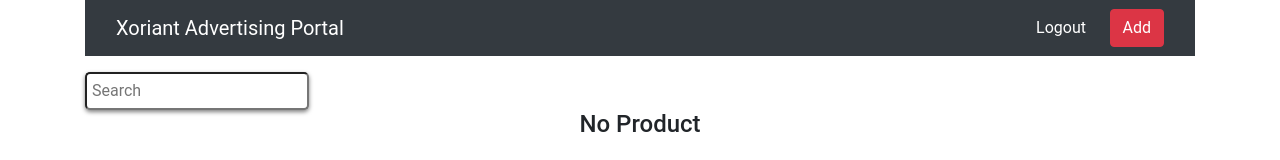
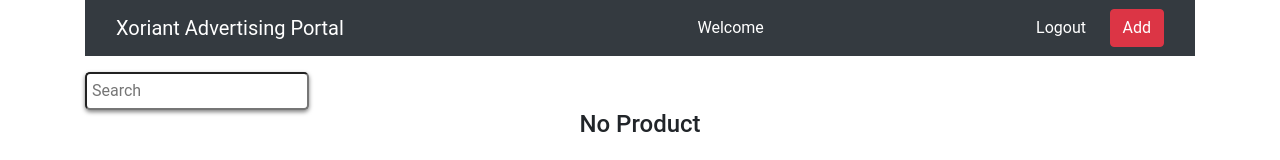
Before and after one commit to sagar0937/xor-mart-app, a React (Create React App) app: page /home in a window 1280 px wide. Shown: the top 160 px of the page. Built offline with nearby package versions, Linux system fonts and the light colour scheme.

Commit message:
few chnages css

```diff
--- a/src/components/CardList.css
+++ b/src/components/CardList.css
@@ -17,7 +17,7 @@
     height: 170px !important;
     border: 1px solid black !important;
     box-shadow: 0 2px 4px 0 rgba(0,0,0,0.5) !important;
-    cursor: pointer;
+    /* cursor: pointer; */
     width: 100% !important;
     background-color: #fff !important;
     height: 140px !important;
@@ -39,6 +39,8 @@
     position: absolute;
     top: 9px;
     right: 6px;
+    cursor: pointer;
+    color: #2D5C9C !important;
 }
 .description-text{
     overflow: hidden;
@@ -102,3 +104,42 @@
   border: 1px solid #999;
   font-size: 20px;
 }
+
+
+/* .card-wrapper {
+    position: relative;
+    display: inline-block;
+    width: 100px;
+    height: 100px;
+    background-color: #fff;
+    border-radius: 5px;
+    box-shadow: 0 1px 2px rgba(0, 0, 0, 0.1);
+    border-radius: 5px;
+    -webkit-transition: all 0.6s cubic-bezier(0.165, 0.84, 0.44, 1);
+    transition: all 0.6s cubic-bezier(0.165, 0.84, 0.44, 1);
+  }
+
+  .card-wrapper::after {
+    content: "";
+    border-radius: 5px;
+    position: absolute;
+    z-index: -1;
+    top: 0;
+    left: 0;
+    width: 100%;
+    height: 100%;
+    box-shadow: 0 5px 15px rgba(0, 0, 0, 0.3);
+    opacity: 0;
+    -webkit-transition: all 0.6s cubic-bezier(0.165, 0.84, 0.44, 1);
+    transition: all 0.6s cubic-bezier(0.165, 0.84, 0.44, 1);
+  }
+
+  .card-wrapper:hover {
+    -webkit-transform: scale(1.10, 1.10);
+    transform: scale(1.10, 1.10);
+  }
+
+  .card-wrapper:hover::after {
+      opacity: 1;
+  }
+   */
--- a/src/components/EditModal.js
+++ b/src/components/EditModal.js
@@ -17,7 +17,7 @@
   });
   const history = useHistory();
   const toggle = (users) => {
-    console.log("selectedUser", selectedUser);
+   // console.log("selectedUser", selectedUser);
     editUser(selectedUser);
     setModal(!modal);
   };
@@ -41,9 +41,9 @@
   const onChangeD = (e) => {
     setSelectedUser({ ...selectedUser, [e.target.name]: e.target.value });
   };
-  const onChangeB = (e) => {
-    setSelectedUser({ ...selectedUser, [e.target.name]: e.target.value });
-  };
+  // const onChangeB = (e) => {
+  //   setSelectedUser({ ...selectedUser, [e.target.name]: e.target.value });
+  // };
   const onChangeL = (e) => {
     setSelectedUser({ ...selectedUser, [e.target.name]: e.target.value });
   };
@@ -98,7 +98,7 @@
               ></Input>
             </FormGroup>
 
-            <FormGroup>
+            {/* <FormGroup>
               <Label for="exampleText">By</Label>
               <Input
                 type="text"
@@ -109,7 +109,7 @@
                 required
                 disabled={true}
               ></Input>
-            </FormGroup>
+            </FormGroup> */}
             <FormGroup>
               <Label for="exampleText">Location</Label>
               <Input
--- a/src/components/Heading.js
+++ b/src/components/Heading.js
@@ -12,6 +12,7 @@
 import "font-awesome/css/font-awesome.min.css";
 
 export const Heading = (props) => {
+  let username = localStorage.getItem("username");
   function logOut() {
     localStorage.getItem("username");
     localStorage.removeItem("username");
@@ -34,6 +35,12 @@
             <i className="fa fa-sign-out" aria-hidden="true"></i>
           </NavLink>
         </NavItem>
+        <NavItem className="welcome-user">
+          <NavLink className="d-none d-lg-block welcome-user-text" >
+            Welcome  {username}
+          </NavLink>
+
+        </NavItem>
         <Nav>
           {/* <NavItem>
             <Link className="btn btn-primary" to="/add">Add User</Link>
--- a/src/components/Validate.js
+++ b/src/components/Validate.js
@@ -51,10 +51,10 @@
     validationSchema={Yup.object().shape({
         username: Yup.string()
 
-        .required("No Username provided"),
+        .required("No username provided"),
       password: Yup.string()
         .required("No password provided.")
-        .min(8, "Password is too short - should be 6 chars minimum.")
+        .min(6, "Password is too short - should be 6 chars minimum.")
         .matches(/^(?=.*[A-Za-z])(?=.*\d)(?=.*[@$!%*#?&])[A-Za-z\d@$!%*#?&]{6,}$/, "Password must contain atleast small,capital letter and special symbol.")
         //let pattern = /^(?=.*[A-Za-z])(?=.*\d)(?=.*[@$!%*#?&])[A-Za-z\d@$!%*#?&]{6,}$/
     })}
@@ -64,7 +64,7 @@
         values,
         touched,
         errors,
-        isSubmitting,
+        //isSubmitting,
         handleChange,
         handleBlur,
         handleSubmit
--- a/src/index.css
+++ b/src/index.css
@@ -32,8 +32,18 @@
   right: 93px;
   list-style: none;
 }
+.welcome-user{
+  list-style: none;
+}
+.welcome-user-text{
+  color: #fff !important;
+}
 .logout a {
   color: #fff !important;
+}
+a.d-lg-none.nav-link {
+  position: relative;
+  left: 43px;
 }
 /* .error {
   color: red;
```
